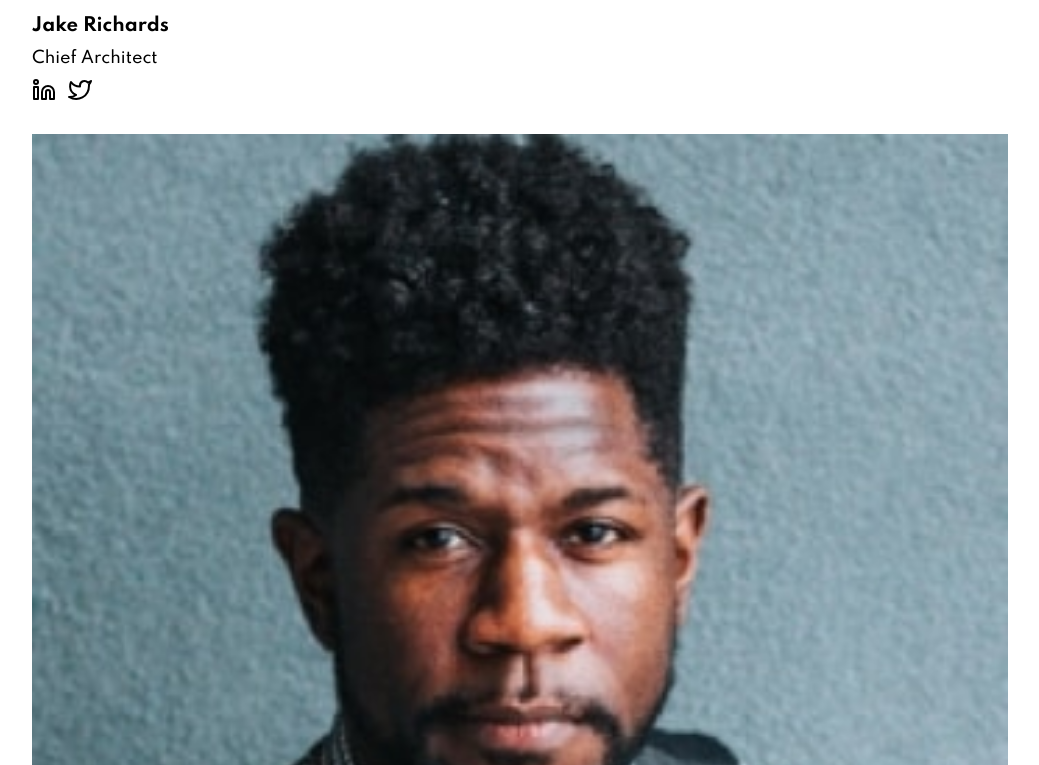
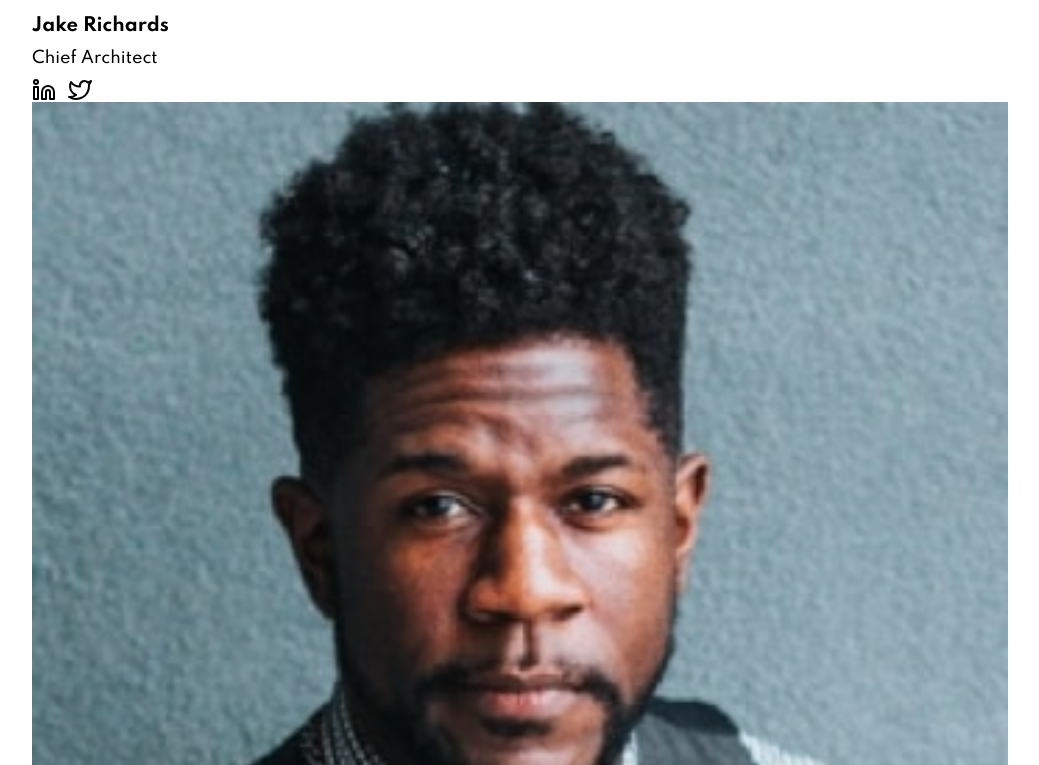
Before and after one commit to chungleee/nextjs-arch-studio, a Next.js app: page /about-us in a window 1280 px wide. Shown: the part 2095-2860 px from the top of the page, without its empty margins (120-1159 px from the left). Built offline with nearby package versions, Linux system fonts and the light colour scheme.

Commit message:
remove margin

```diff
--- a/components/LeaderCard.js
+++ b/components/LeaderCard.js
@@ -3,7 +3,9 @@ import TwitterIcon from './icons/TwitterIcon';
 
 const LeaderCard = ({ src, name }) => {
 	return (
-		<div className='mb-8'>
+		<div
+		// className='mb-8'
+		>
 			<img src={`${src}`} alt={`Photo of ${name}`} className='w-full mb-4' />
 			<h1 className='font-bold text-lg leading-6'>Jake Richards</h1>
 			<h2 className='font-medium leading-6 my-2'>Chief Architect</h2>
```
